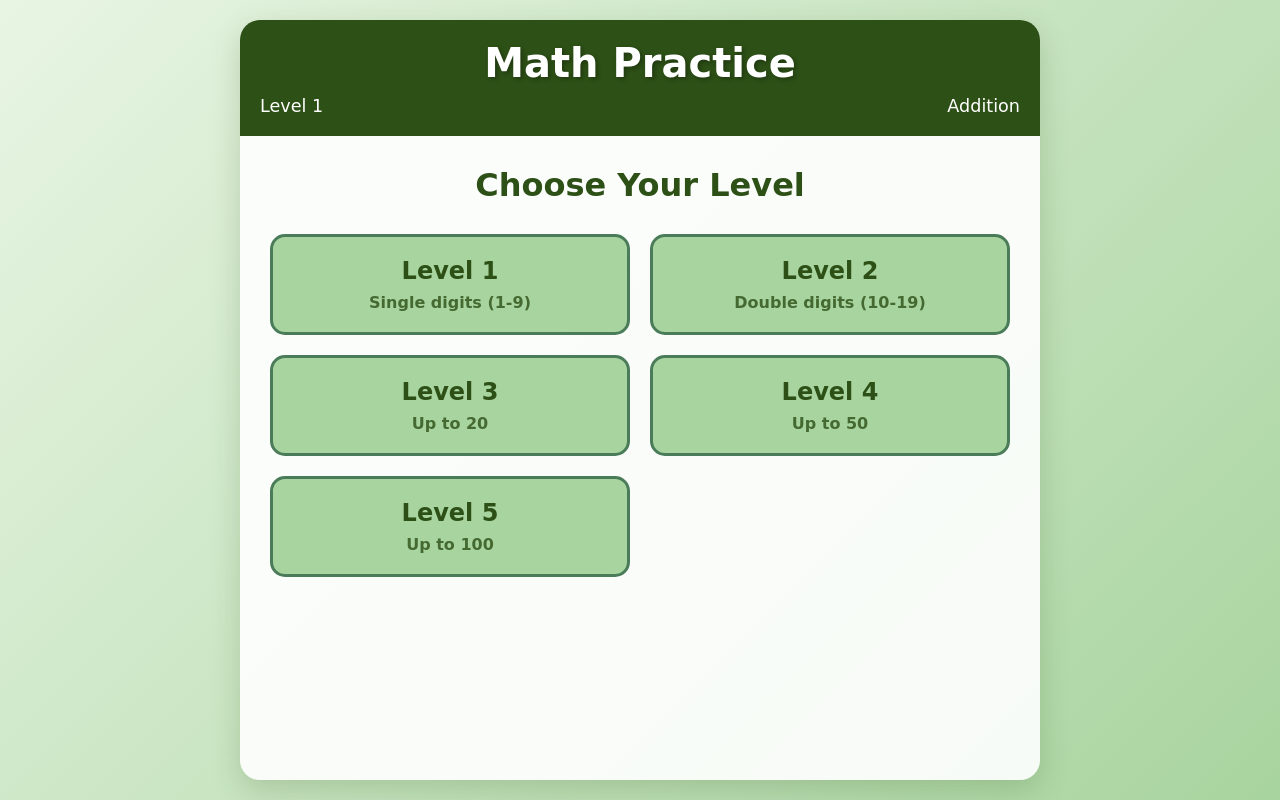
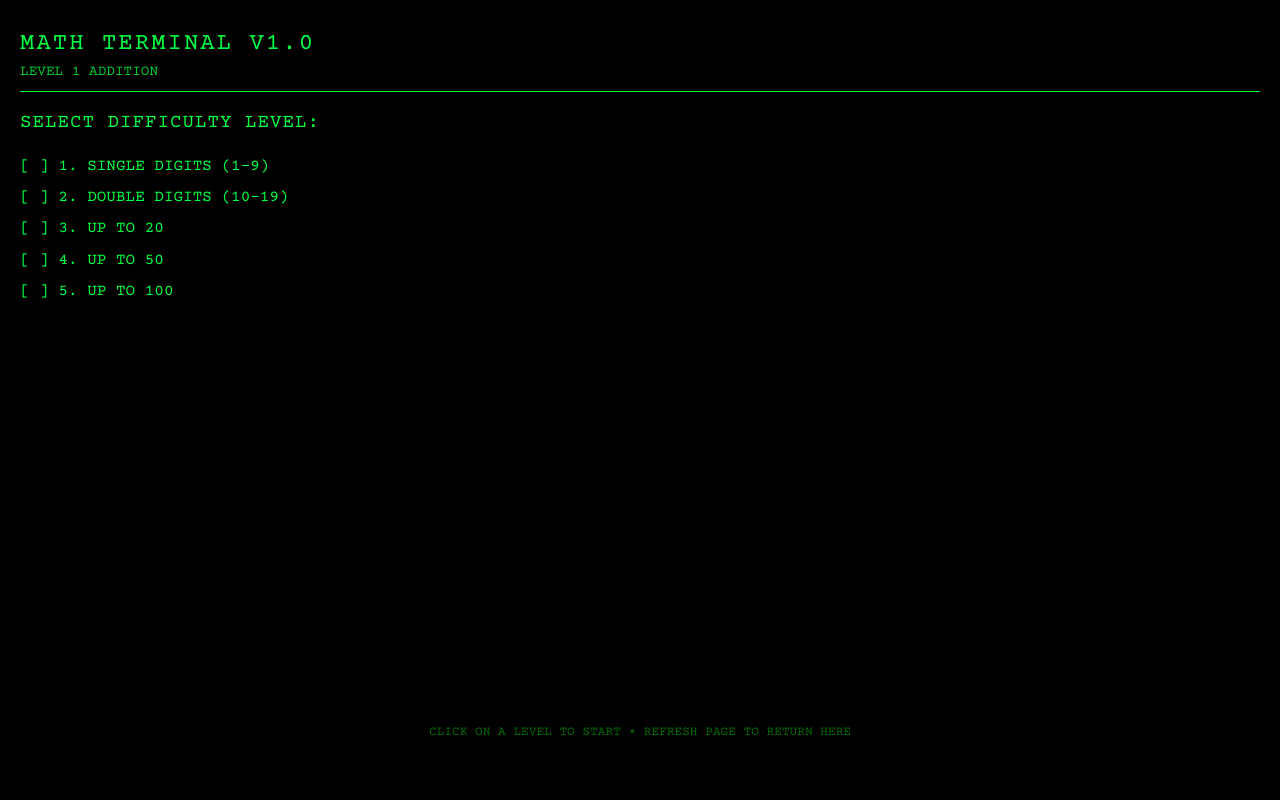
Before and after one commit to bubolazi/math, a PHP site: page / in a window 1280 px wide. Run offline with PHP 8.4, Linux system fonts and the light colour scheme.

Commit message:
Transform interface to retro green monochrome terminal style
Co-authored-by: shamatoff <7831978+shamatoff@users.noreply.github.com>

```diff
--- a/index.html
+++ b/index.html
@@ -3,76 +3,59 @@
 <head>
     <meta charset="UTF-8">
     <meta name="viewport" content="width=device-width, initial-scale=1.0">
-    <title>Math Practice for Kids</title>
+    <title>MATH TERMINAL v1.0</title>
     <link rel="stylesheet" href="styles.css">
 </head>
 <body>
     <div class="container">
         <header>
-            <h1>Math Practice</h1>
+            <h1>MATH TERMINAL v1.0</h1>
             <div class="level-info">
-                <span id="current-level">Level 1</span>
-                <span id="current-operation">Addition</span>
+                <span id="current-level">LEVEL 1</span>
+                <span id="current-operation">ADDITION</span>
             </div>
         </header>
 
         <main>
             <div id="level-select" class="screen active">
-                <h2>Choose Your Level</h2>
-                <div class="level-buttons">
-                    <button class="level-btn" data-level="1" data-operation="addition">
-                        <span class="level-title">Level 1</span>
-                        <span class="level-desc">Single digits (1-9)</span>
-                    </button>
-                    <button class="level-btn" data-level="2" data-operation="addition">
-                        <span class="level-title">Level 2</span>
-                        <span class="level-desc">Double digits (10-19)</span>
-                    </button>
-                    <button class="level-btn" data-level="3" data-operation="addition">
-                        <span class="level-title">Level 3</span>
-                        <span class="level-desc">Up to 20</span>
-                    </button>
-                    <button class="level-btn" data-level="4" data-operation="addition">
-                        <span class="level-title">Level 4</span>
-                        <span class="level-desc">Up to 50</span>
-                    </button>
-                    <button class="level-btn" data-level="5" data-operation="addition">
-                        <span class="level-title">Level 5</span>
-                        <span class="level-desc">Up to 100</span>
-                    </button>
+                <h2>SELECT DIFFICULTY LEVEL:</h2>
+                <ul class="level-list">
+                    <li class="level-item" data-level="1" data-operation="addition">1. SINGLE DIGITS (1-9)</li>
+                    <li class="level-item" data-level="2" data-operation="addition">2. DOUBLE DIGITS (10-19)</li>
+                    <li class="level-item" data-level="3" data-operation="addition">3. UP TO 20</li>
+                    <li class="level-item" data-level="4" data-operation="addition">4. UP TO 50</li>
+                    <li class="level-item" data-level="5" data-operation="addition">5. UP TO 100</li>
+                </ul>
+                <div class="instructions">
+                    CLICK ON A LEVEL TO START • REFRESH PAGE TO RETURN HERE
                 </div>
-                <button id="back-to-menu" class="menu-btn" style="display: none;">Back to Menu</button>
             </div>
 
             <div id="game-screen" class="screen">
-                <div class="problem-container">
-                    <div class="problem">
-                        <span id="num1">5</span>
-                        <span id="operator">+</span>
-                        <span id="num2">3</span>
-                        <span>=</span>
-                        <span id="answer-display">?</span>
+                <div class="terminal-display">
+                    <div class="problem-display" id="problem-display">
+                        5 + 3 = ?
+                    </div>
+
+                    <div class="input-line">
+                        <span class="input-prompt">></span>
+                        <input type="number" id="terminal-input" autocomplete="off">
+                        <span class="cursor"></span>
                     </div>
                 </div>
 
-                <div class="answer-input">
-                    <input type="number" id="answer-input" placeholder="Your answer" min="0" max="200">
-                    <button id="submit-answer">Check</button>
+                <div class="status-line">
+                    <span id="score-display">SCORE: 0</span>
+                    <span id="problems-display">PROBLEMS: 0</span>
                 </div>
 
-                <div class="game-controls">
-                    <button id="next-problem">Next Problem</button>
-                    <button id="back-to-levels">Back to Levels</button>
-                </div>
-
-                <div class="progress">
-                    <span id="score">Score: 0</span>
-                    <span id="problems-solved">Problems: 0</span>
+                <div class="instructions">
+                    PRESS ENTER TO SUBMIT ANSWER • REFRESH PAGE TO RETURN TO LEVELS
                 </div>
             </div>
         </main>
 
-        <div id="reward-message" class="reward-message"></div>
+        <div id="terminal-message" class="terminal-message"></div>
     </div>
 
     <script src="script.js"></script>
--- a/styles.css
+++ b/styles.css
@@ -1,13 +1,12 @@
-/* Green Monochrome Theme for Math Practice App */
+/* Retro Green Monochrome Computer Theme */
+@import url('https://fonts.googleapis.com/css2?family=Courier+Prime:wght@400;700&display=swap');
+
 :root {
-    --primary-green: #2d5016;
-    --medium-green: #4a7c59;
-    --light-green: #a8d49f;
-    --pale-green: #e8f5e3;
-    --dark-green: #1a3009;
-    --text-green: #2d5016;
-    --success-green: #4caf50;
-    --highlight-green: #7cb342;
+    --terminal-green: #00ff41;
+    --dark-green: #003300;
+    --bg-black: #000000;
+    --cursor-green: #00ff41;
+    --dim-green: #009900;
 }
 
 * {
@@ -17,299 +16,232 @@
 }
 
 body {
-    font-family: 'Comic Sans MS', cursive, sans-serif;
-    background: linear-gradient(135deg, var(--pale-green) 0%, var(--light-green) 100%);
+    font-family: 'Courier Prime', 'Courier New', monospace;
+    background: var(--bg-black);
     min-height: 100vh;
-    color: var(--text-green);
-    padding: 20px;
+    color: var(--terminal-green);
+    padding: 0;
+    overflow: hidden;
+    font-size: 16px;
+    line-height: 1.2;
 }
 
 .container {
-    max-width: 800px;
-    margin: 0 auto;
-    background: rgba(255, 255, 255, 0.9);
-    border-radius: 20px;
-    box-shadow: 0 10px 30px rgba(45, 80, 22, 0.2);
-    overflow: hidden;
-    min-height: calc(100vh - 40px);
+    width: 100vw;
+    height: 100vh;
+    background: var(--bg-black);
+    position: relative;
+    padding: 20px;
+    display: flex;
+    flex-direction: column;
 }
 
+/* Terminal header */
 header {
-    background: var(--primary-green);
-    color: white;
-    padding: 20px;
-    text-align: center;
-    position: relative;
+    background: var(--bg-black);
+    color: var(--terminal-green);
+    padding: 10px 0;
+    text-align: left;
+    border-bottom: 1px solid var(--terminal-green);
+    margin-bottom: 20px;
 }
 
 header h1 {
-    font-size: 2.5rem;
-    margin-bottom: 10px;
-    text-shadow: 2px 2px 4px rgba(0, 0, 0, 0.3);
+    font-size: 1.5rem;
+    font-weight: normal;
+    margin-bottom: 5px;
+    text-transform: uppercase;
+    letter-spacing: 2px;
 }
 
 .level-info {
-    display: flex;
-    justify-content: space-between;
-    font-size: 1.1rem;
+    font-size: 0.9rem;
+    opacity: 0.8;
 }
 
 main {
-    padding: 30px;
-    min-height: 400px;
-    position: relative;
+    flex: 1;
+    display: flex;
+    flex-direction: column;
 }
 
 .screen {
     display: none;
+    flex: 1;
 }
 
 .screen.active {
-    display: block;
+    display: flex;
+    flex-direction: column;
 }
 
-/* Level Selection Screen */
-#level-select h2 {
-    text-align: center;
-    color: var(--primary-green);
-    font-size: 2rem;
-    margin-bottom: 30px;
+/* Level Selection Screen - Terminal Style */
+#level-select {
+    font-family: 'Courier Prime', monospace;
 }
 
-.level-buttons {
-    display: grid;
-    grid-template-columns: repeat(auto-fit, minmax(250px, 1fr));
-    gap: 20px;
-    margin-bottom: 30px;
+#level-select h2 {
+    color: var(--terminal-green);
+    font-size: 1.2rem;
+    margin-bottom: 20px;
+    font-weight: normal;
+    text-transform: uppercase;
+    letter-spacing: 1px;
 }
 
-.level-btn {
-    background: var(--light-green);
-    border: 3px solid var(--medium-green);
-    border-radius: 15px;
-    padding: 20px;
+.level-list {
+    list-style: none;
+    font-size: 1rem;
+}
+
+.level-item {
+    margin-bottom: 8px;
     cursor: pointer;
-    transition: all 0.3s ease;
+    padding: 2px 0;
+    transition: background-color 0.1s;
+}
+
+.level-item:hover {
+    background-color: var(--dark-green);
+}
+
+.level-item:before {
+    content: "[ ] ";
+    color: var(--terminal-green);
+}
+
+.level-item:hover:before {
+    content: "[X] ";
+    color: var(--terminal-green);
+}
+
+/* Game Screen - Terminal Style */
+.terminal-display {
+    flex: 1;
     display: flex;
     flex-direction: column;
+    justify-content: center;
     align-items: center;
-    font-family: inherit;
-    color: var(--primary-green);
+    text-align: center;
 }
 
-.level-btn:hover {
-    background: var(--medium-green);
-    color: white;
-    transform: translateY(-3px);
-    box-shadow: 0 8px 20px rgba(45, 80, 22, 0.3);
+.problem-display {
+    font-size: 3rem;
+    color: var(--terminal-green);
+    margin-bottom: 40px;
+    font-family: 'Courier Prime', monospace;
+    text-shadow: 0 0 10px var(--terminal-green);
+    letter-spacing: 8px;
 }
 
-.level-title {
-    font-size: 1.5rem;
-    font-weight: bold;
-    margin-bottom: 8px;
-}
-
-.level-desc {
-    font-size: 1rem;
-    opacity: 0.8;
-}
-
-/* Game Screen */
-.problem-container {
+.input-line {
     display: flex;
-    justify-content: center;
+    align-items: center;
+    font-size: 2rem;
+    color: var(--terminal-green);
     margin-bottom: 40px;
 }
 
-.problem {
-    background: var(--pale-green);
-    border: 4px solid var(--medium-green);
-    border-radius: 20px;
-    padding: 30px;
-    font-size: 3rem;
-    font-weight: bold;
-    color: var(--primary-green);
-    text-align: center;
-    box-shadow: 0 5px 15px rgba(45, 80, 22, 0.2);
+.input-prompt {
+    margin-right: 10px;
 }
 
-.problem span {
-    margin: 0 15px;
+#terminal-input {
+    background: transparent;
+    border: none;
+    color: var(--terminal-green);
+    font-family: 'Courier Prime', monospace;
+    font-size: 2rem;
+    outline: none;
+    width: 150px;
+    text-align: left;
+    caret-color: transparent;
 }
 
-.answer-input {
-    display: flex;
-    justify-content: center;
-    gap: 15px;
-    margin-bottom: 30px;
+/* Blinking cursor */
+.cursor {
+    display: inline-block;
+    background-color: var(--terminal-green);
+    width: 2px;
+    height: 2rem;
+    animation: blink 1s infinite;
+    margin-left: 2px;
 }
 
-#answer-input {
-    font-size: 2rem;
-    padding: 15px 20px;
-    border: 3px solid var(--medium-green);
-    border-radius: 10px;
-    background: white;
-    color: var(--primary-green);
-    text-align: center;
-    width: 150px;
-    font-family: inherit;
+@keyframes blink {
+    0%, 50% { opacity: 1; }
+    51%, 100% { opacity: 0; }
 }
 
-#answer-input:focus {
-    outline: none;
-    border-color: var(--highlight-green);
-    box-shadow: 0 0 10px rgba(124, 179, 66, 0.3);
+.status-line {
+    position: fixed;
+    bottom: 20px;
+    left: 20px;
+    right: 20px;
+    color: var(--dim-green);
+    font-size: 0.9rem;
+    display: flex;
+    justify-content: space-between;
+    border-top: 1px solid var(--dim-green);
+    padding-top: 10px;
 }
 
-button {
-    font-size: 1.2rem;
-    padding: 12px 25px;
-    border: none;
-    border-radius: 10px;
-    cursor: pointer;
-    transition: all 0.3s ease;
-    font-family: inherit;
-    font-weight: bold;
-}
-
-#submit-answer {
-    background: var(--success-green);
-    color: white;
-    font-size: 1.5rem;
-    padding: 15px 30px;
-}
-
-#submit-answer:hover {
-    background: var(--highlight-green);
-    transform: translateY(-2px);
-    box-shadow: 0 5px 15px rgba(76, 175, 80, 0.3);
-}
-
-.game-controls {
-    display: flex;
-    justify-content: center;
-    gap: 20px;
-    margin-bottom: 30px;
-}
-
-.game-controls button {
-    background: var(--medium-green);
-    color: white;
-}
-
-.game-controls button:hover {
-    background: var(--primary-green);
-    transform: translateY(-2px);
-}
-
-.menu-btn {
-    background: var(--light-green);
-    color: var(--primary-green);
-    border: 2px solid var(--medium-green);
-    display: block;
-    margin: 0 auto;
-}
-
-.menu-btn:hover {
-    background: var(--medium-green);
-    color: white;
-}
-
-.progress {
-    display: flex;
-    justify-content: space-between;
-    font-size: 1.3rem;
-    font-weight: bold;
-    color: var(--primary-green);
-    background: var(--pale-green);
-    padding: 15px 25px;
-    border-radius: 10px;
-    border: 2px solid var(--light-green);
-}
-
-/* Reward Message */
-.reward-message {
+/* Feedback messages */
+.terminal-message {
     position: fixed;
     top: 50%;
     left: 50%;
     transform: translate(-50%, -50%);
-    background: var(--success-green);
-    color: white;
-    padding: 30px 50px;
-    border-radius: 20px;
-    font-size: 2rem;
-    font-weight: bold;
-    box-shadow: 0 10px 30px rgba(76, 175, 80, 0.4);
+    background: var(--bg-black);
+    color: var(--terminal-green);
+    padding: 20px 40px;
+    border: 2px solid var(--terminal-green);
+    font-size: 1.5rem;
+    font-family: 'Courier Prime', monospace;
+    text-align: center;
     z-index: 1000;
     opacity: 0;
     visibility: hidden;
     transition: all 0.3s ease;
-    text-align: center;
+    text-shadow: 0 0 10px var(--terminal-green);
 }
 
-.reward-message.show {
+.terminal-message.show {
     opacity: 1;
     visibility: visible;
-    animation: bounce 0.6s ease;
 }
 
-@keyframes bounce {
-    0%, 20%, 60%, 100% {
-        transform: translate(-50%, -50%) translateY(0);
+/* Instructions */
+.instructions {
+    position: fixed;
+    bottom: 60px;
+    left: 20px;
+    right: 20px;
+    color: var(--dim-green);
+    font-size: 0.8rem;
+    text-align: center;
+    opacity: 0.7;
+}
+
+/* Responsive adjustments */
+@media (max-width: 600px) {
+    .problem-display {
+        font-size: 2rem;
+        letter-spacing: 4px;
     }
-    40% {
-        transform: translate(-50%, -50%) translateY(-10px);
+
+    #terminal-input {
+        font-size: 1.5rem;
+        width: 100px;
     }
-    80% {
-        transform: translate(-50%, -50%) translateY(-5px);
+
+    .input-line {
+        font-size: 1.5rem;
+    }
+
+    .cursor {
+        height: 1.5rem;
     }
 }
 
-/* Responsive Design */
-@media (max-width: 600px) {
-    body {
-        padding: 10px;
-    }
-
-    header h1 {
-        font-size: 2rem;
-    }
-
-    .level-buttons {
-        grid-template-columns: 1fr;
-    }
-
-    .problem {
-        font-size: 2.5rem;
-        padding: 20px;
-    }
-
-    #answer-input {
-        font-size: 1.5rem;
-        width: 120px;
-    }
-
-    .game-controls {
-        flex-direction: column;
-        align-items: center;
-    }
-
-    .progress {
-        flex-direction: column;
-        gap: 10px;
-        text-align: center;
-    }
-}
-
-/* Hide number input arrows */
-#answer-input::-webkit-outer-spin-button,
-#answer-input::-webkit-inner-spin-button {
-    -webkit-appearance: none;
-    margin: 0;
-}
-
-#answer-input[type=number] {
-    -moz-appearance: textfield;
-}
+/* Remove all the old button styles and other unused styles */
```
Also changed, not shown: script.js (+69 -80 lines).
